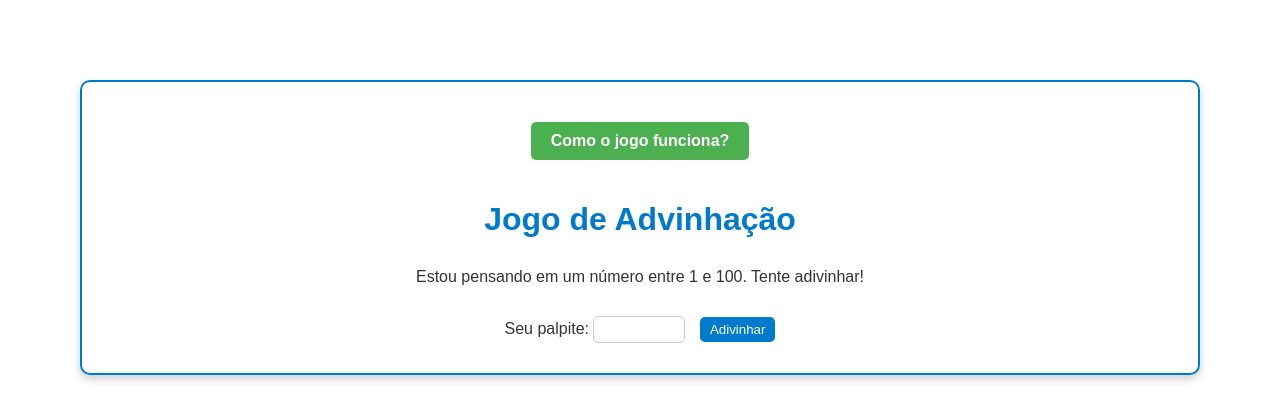
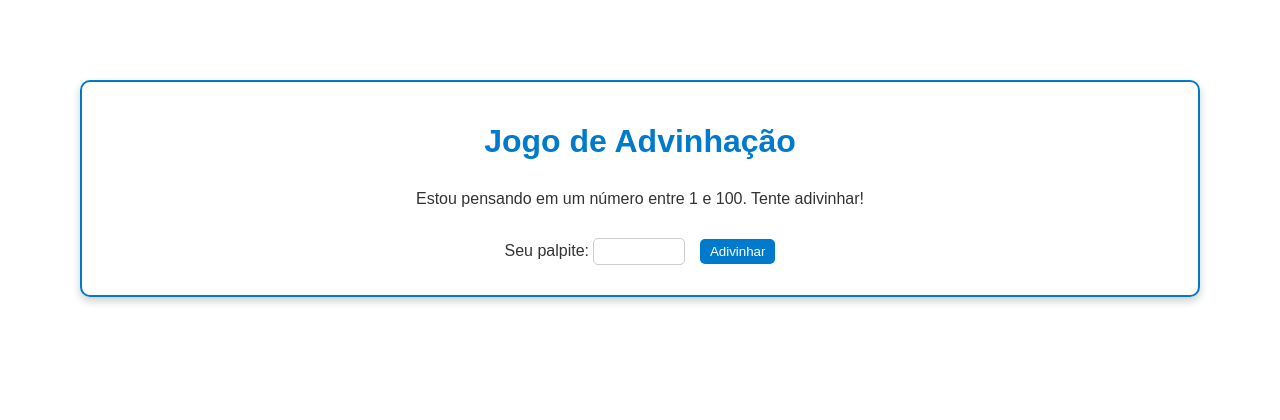
Before and after one commit to williamsantanam/CURSO-EBAC, a plain HTML site: page JOGO_MOD_6_ADV/index.html in a window 1280 px wide. Drawn offline with Linux system fonts and the light colour scheme.

Commit message:
MODULO_06_JOGO

```diff
--- a/JOGO_MOD_6_ADV/index.html
+++ b/JOGO_MOD_6_ADV/index.html
@@ -8,7 +8,7 @@
     <link rel="stylesheet" href="meu.css">
 </head>
 <body class="container">
-    <a href="dicas.html">Como o jogo funciona? </a>
+
 
     <h1>Jogo de Advinhação</h1>
     <p>Estou pensando em um número entre 1 e 100. Tente adivinhar!</p>
--- a/JOGO_MOD_6_ADV/meu.css
+++ b/JOGO_MOD_6_ADV/meu.css
@@ -30,16 +30,6 @@ ul li {
     line-height: 1.6;
 }
 
-a {
-    display: inline-block;
-    margin-top: 20px;
-    text-decoration: none;
-    color: #fff;
-    background-color: #4CAF50;
-    padding: 10px 20px;
-    border-radius: 5px;
-    text-align: center;
-}
 
 a:hover {
     background-color: #45a049;
```
